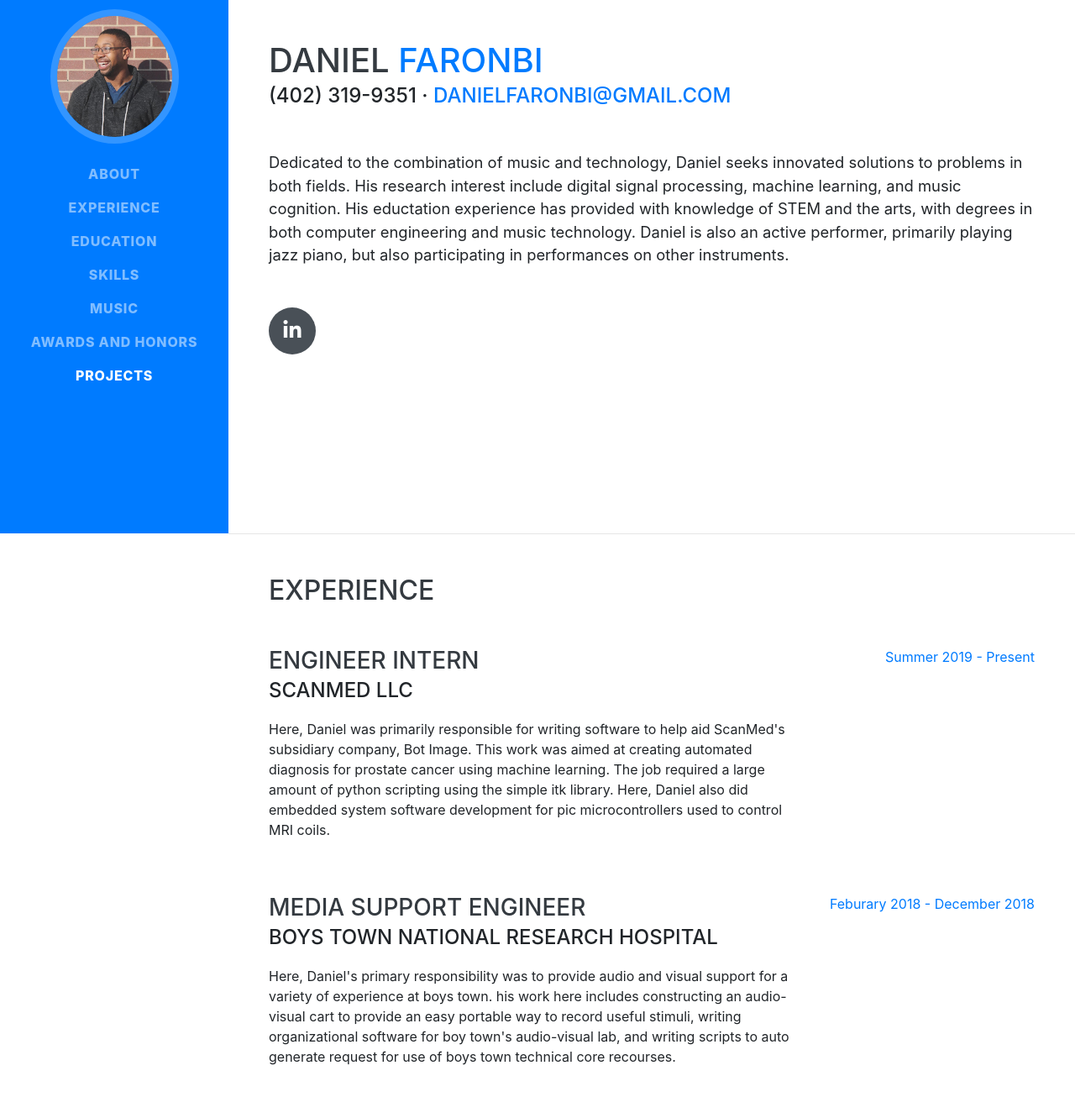
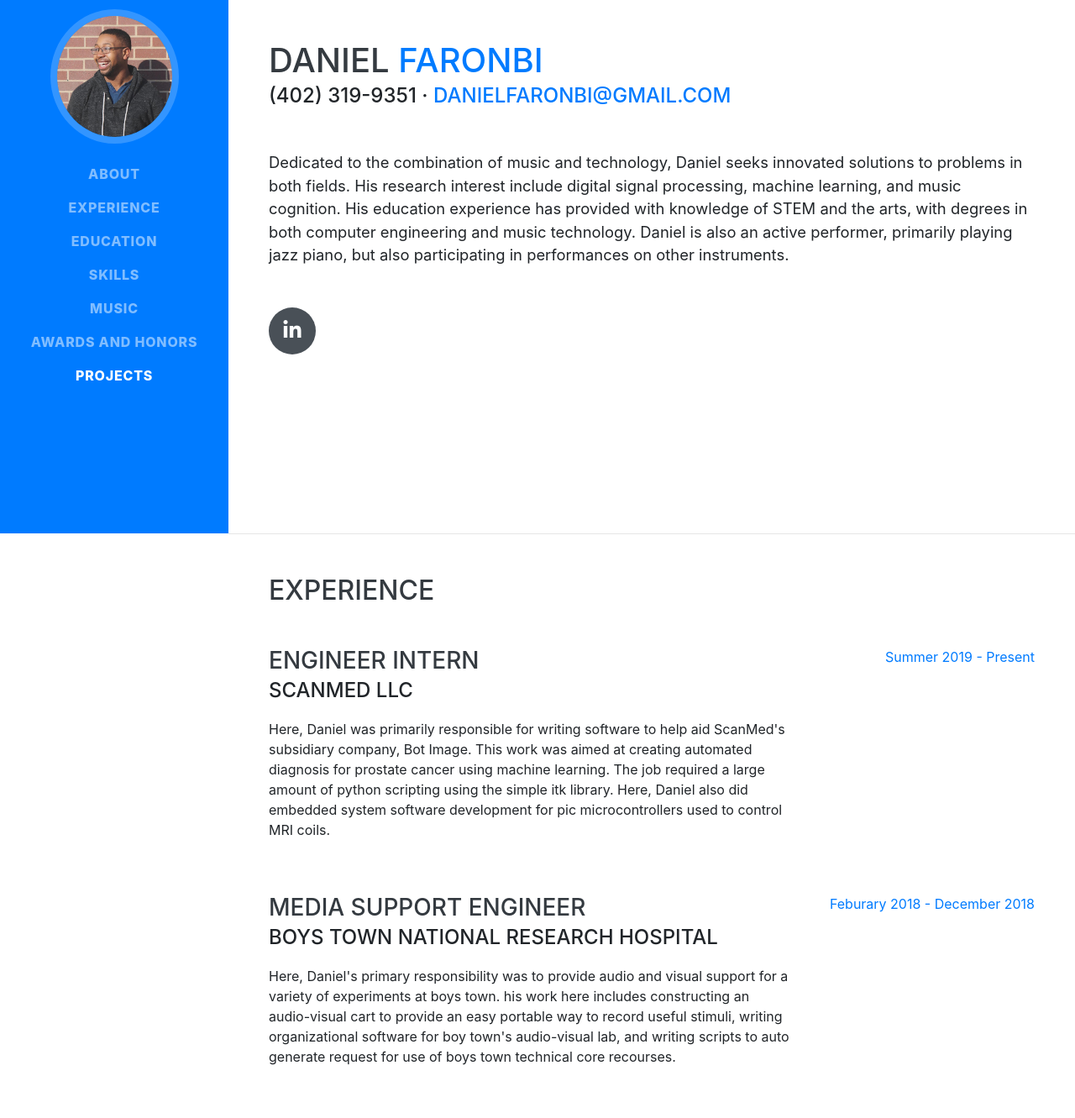
Before and after one commit to dafaronbi/Portfolio, a website with bundled scripts: page index.html in a window 1280 px wide. Shown: the part 165-1496 px from the top of the page at 84% size. Built offline with nearby package versions, Linux system fonts and the light colour scheme; a web font is replaced by a local one.

Commit message:
fixed typos

```diff
--- a/index.html
+++ b/index.html
@@ -84,7 +84,7 @@
           <a href="mailto:danielfaronbi@gmail.com">danielfaronbi@gmail.com</a>
         </div>
         <p class="lead mb-5">Dedicated to the combination of music and technology, Daniel seeks innovated solutions to problems in both fields.
-          His research interest include digital signal processing, machine learning, and music cognition. His eductation experience has provided
+          His research interest include digital signal processing, machine learning, and music cognition. His education experience has provided
           with knowledge of STEM and the arts, with degrees in both computer engineering and music technology. Daniel is also an active performer,
           primarily playing jazz piano, but also participating in performances on other instruments.</p>
         <div class="social-icons">
@@ -119,7 +119,7 @@
           <div class="resume-content">
             <h3 class="mb-0">Media Support Engineer</h3>
             <div class="subheading mb-3">Boys Town National Research Hospital</div>
-            <p>Here, Daniel's primary responsibility was to provide audio and visual support for a variety of experience at boys town.
+            <p>Here, Daniel's primary responsibility was to provide audio and visual support for a variety of experiments at boys town.
               his work here includes constructing an audio-visual cart to provide an easy portable way to record useful stimuli, writing
               organizational software for boy town's audio-visual lab, and writing scripts to auto generate request for use of boys town technical core recourses.</p>
           </div>
```
